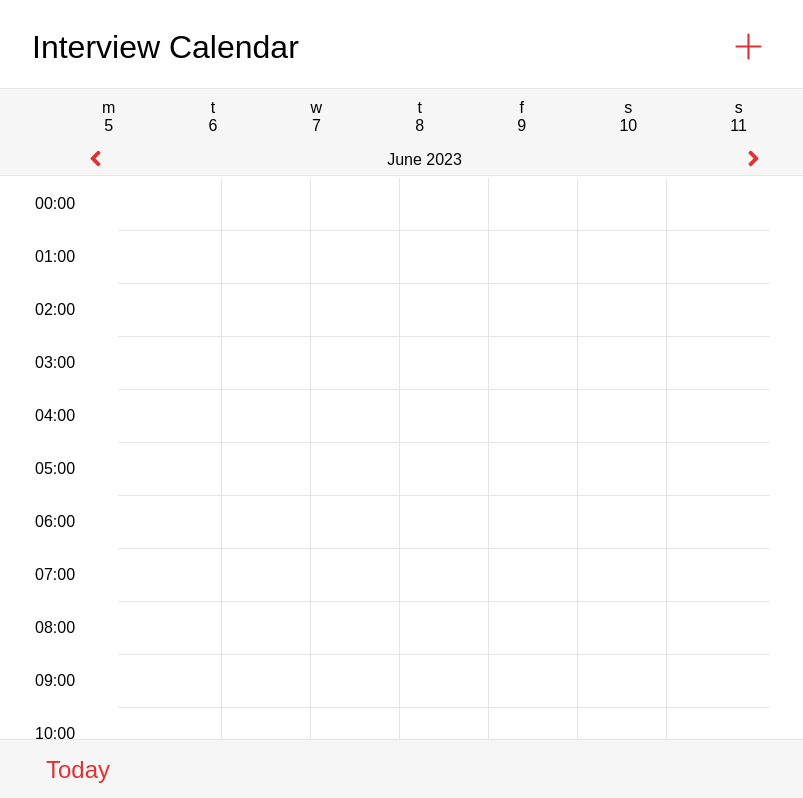
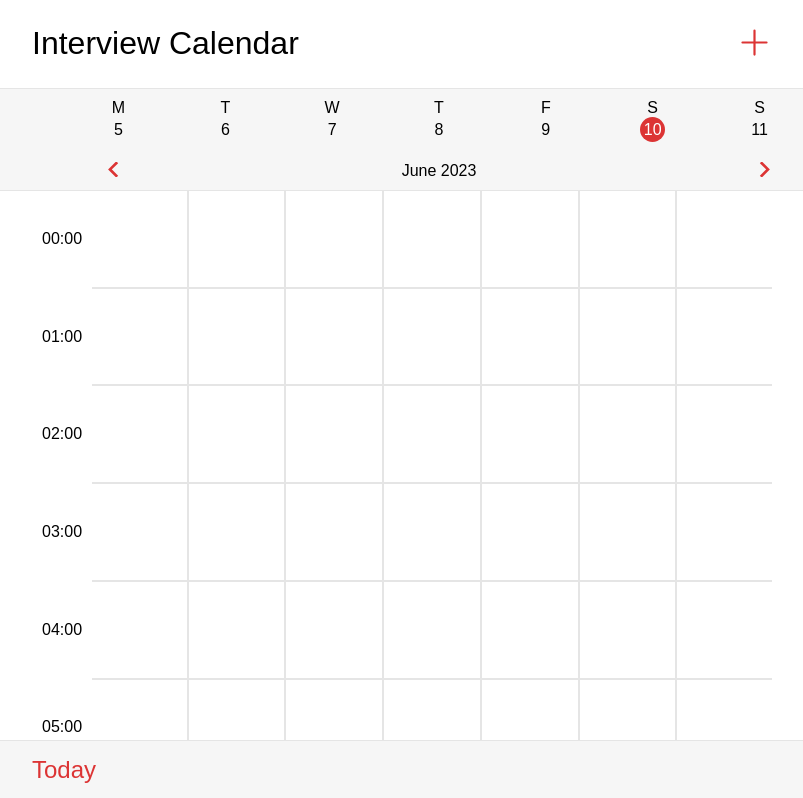
Before and after one commit to Cobalt-A/react-calendar-prompt, a React (Create React App) app: page / in a window 1280 px wide. Shown: the top 798 px of the page, without its empty margins (238-1041 px from the left). Built offline with nearby package versions, Linux system fonts and the light colour scheme.

Commit message:
feat: add local storage memory

```diff
--- a/src/App.tsx
+++ b/src/App.tsx
@@ -1,16 +1,24 @@
 import React, { FC } from "react";
 import Layout from "./layout/Layout";
 import Calendar from "./pages/Calendar";
-import styled, { createGlobalStyle } from "styled-components";
+import { createGlobalStyle } from "styled-components";
 
 const GlobalStyles = createGlobalStyle`
   body {
     font-family: Arial, Helvetica, sans-serif;
+    min-width: 320px;
+    overflow-x: hidden;
+    margin-bottom: 60px;
   }
   button {
     border: none;
     background: none;
     cursor: pointer;
+  }
+  * {
+    margin: 0;
+    padding: 0;
+    box-sizing: border-box;
   }
 `;
 
--- a/src/components/Calendar/CalendarBottomMenu/CalendarBottomMenu.tsx
+++ b/src/components/Calendar/CalendarBottomMenu/CalendarBottomMenu.tsx
@@ -17,13 +17,14 @@ const StyledContent = styled.div`
   background-color: #f6f6f6;
   border-top: 1px solid #e5e5e5;
   padding: 15px 0;
+  height: 60px;
 `;
 
 const CalendarBottomMenu: FC = () => {
   const { isShowDelete, events, focusEvent } = useAppSelector(
     (state) => state.calendarReducer
   );
-  const { setEvents, setShowDelete } = calendarSlice.actions;
+  const { setEvents, setShowDelete, setDate } = calendarSlice.actions;
   const dispatch = useAppDispatch();
 
   const deleteClickHandler = (): void => {
@@ -32,11 +33,15 @@ const CalendarBottomMenu: FC = () => {
     dispatch(setShowDelete(false));
   };
 
+  const todayClickHandler = (): void => {
+    dispatch(setDate(new Date().getTime()));
+  };
+
   return (
     <StyledContent>
       <Container>
         <Row>
-          <StyledButton>Today</StyledButton>
+          <StyledButton onClick={todayClickHandler}>Today</StyledButton>
           {isShowDelete && (
             <StyledButton onClick={deleteClickHandler}>Delete</StyledButton>
           )}
--- a/src/components/Calendar/CalendarHeader/CalendarHeader.tsx
+++ b/src/components/Calendar/CalendarHeader/CalendarHeader.tsx
@@ -5,6 +5,11 @@ import styled from "styled-components";
 import { BsPlusLg } from "react-icons/bs";
 import { useAppSelector, useAppDispatch } from "../../../hooks/redux";
 import { calendarSlice } from "../../../store/reducers/calendar";
+
+const StyledHeader = styled.header`
+  padding: 25px 0;
+  overflow: hidden;
+`;
 
 const StyledButton = styled.button`
   background: none;
@@ -25,7 +30,7 @@ const CalendarHeader: FC = () => {
   };
 
   return (
-    <header>
+    <StyledHeader>
       <Container>
         <Row>
           <StyledTitle>Interview Calendar</StyledTitle>
@@ -34,7 +39,7 @@ const CalendarHeader: FC = () => {
           </StyledButton>
         </Row>
       </Container>
-    </header>
+    </StyledHeader>
   );
 };
 
--- a/src/components/Calendar/CalendarTimeTable/CalendarTimeTable.tsx
+++ b/src/components/Calendar/CalendarTimeTable/CalendarTimeTable.tsx
@@ -4,28 +4,43 @@ import styled from "styled-components";
 import { useAppSelector } from "../../../hooks/redux";
 import TableItem from "../../../ui/TableItem/TableItem";
 import { padTo2Digits } from "../../../utils/dates/dates";
+import Row from "../../../ui/Row/Row";
 
-const StyledTable = styled.table`
-  border-collapse: collapse;
-  width: 100%;
-  border: 2px solid white;
+const StyledSection = styled.div`
+  overflow: hidden;
 `;
 
-const StyledTableRow = styled.tr`
-  height: 50px;
+const StyledTable = styled.div`
+  width: 100%;
+  margin-top: -1px;
+  margin-bottom: -1px;
 `;
 
-const StyledTimeTD = styled.td`
-  width: 80px;
-  border: 2px solid white;
+const StyledTableRow = styled.div`
+  width: 100%;
+  overflow: hidden;
+`;
+
+const StyledTableRow2 = styled.div`
+  display: flex;
+  margin-right: -2px;
+  margin-left: -2px;
+`;
+
+const StyledTimeItem = styled.div`
+  display: flex;
+  align-items: center;
+  justify-content: center;
+  padding: 0 10px;
 `;
 
 const CalendarTimeTable: FC = () => {
   const { week, hours } = useAppSelector((state) => state.calendarReducer);
 
   return (
-    <Container>
-      <StyledTable>
+    <StyledSection>
+      <Container>
+        {/* <StyledTable>
         <tbody>
           {hours.map((hour) => (
             <StyledTableRow key={hour}>
@@ -38,8 +53,25 @@ const CalendarTimeTable: FC = () => {
             </StyledTableRow>
           ))}
         </tbody>
-      </StyledTable>
-    </Container>
+      </StyledTable> */}
+        <StyledTable>
+          {hours.map((hour) => (
+            <Row key={hour}>
+              <StyledTimeItem>
+                {padTo2Digits(new Date(hour).getHours())}:00
+              </StyledTimeItem>
+              <StyledTableRow>
+                <StyledTableRow2>
+                  {week.map((day, i) => (
+                    <TableItem id={hour + i} key={hour + i} />
+                  ))}
+                </StyledTableRow2>
+              </StyledTableRow>
+            </Row>
+          ))}
+        </StyledTable>
+      </Container>
+    </StyledSection>
   );
 };
 
--- a/src/components/Calendar/CalendarWeeks/CalendarWeeks.tsx
+++ b/src/components/Calendar/CalendarWeeks/CalendarWeeks.tsx
@@ -5,29 +5,47 @@ import styled from "styled-components";
 import { weekNames, monthsNames } from "../../../utils/dates/dates";
 import { useAppSelector, useAppDispatch } from "../../../hooks/redux";
 import { calendarSlice } from "../../../store/reducers/calendar";
-import { FaAngleRight, FaAngleLeft } from "react-icons/fa";
+import { TfiAngleRight, TfiAngleLeft } from "react-icons/tfi";
 
 const StyledContent = styled.div`
-  margin-left: 45px;
+  margin-left: 10%;
 `;
 
 const StyledDay = styled.div`
   display: flex;
   flex-direction: column;
   align-items: center;
-  padding: 10px 25px;
+  padding: 10px 0;
 `;
 
 const StyledColumn = styled.div`
   display: flex;
   flex-direction: column;
   justify-content: center;
+  padding: 10px 0;
 `;
 
-const StyledBackgroud = styled.div`
+const StyledBackground = styled.div`
   background-color: #f6f6f6;
   border-top: 1px solid #e5e5e5;
   border-bottom: 1px solid #e5e5e5;
+`;
+
+interface StyledSpanProps {
+  active: string;
+}
+
+const StyledBlock = styled.div<StyledSpanProps>`
+  background-color: ${(props) => (props.active === "true" ? `#dc3434` : `inherit`)};
+  border-radius: 100%;
+  color: ${(props) => (props.active === "true" ? `#fff` : `#000`)};
+  display: flex;
+  align-items: center;
+  justify-content: center;
+  text-align: center;
+  height: 25px;
+  width: 25px;
+  padding: 5px;
 `;
 
 const CalendarWeeks: FC = () => {
@@ -44,21 +62,23 @@ const CalendarWeeks: FC = () => {
   };
 
   return (
-    <StyledBackgroud>
+    <StyledBackground>
       <Container>
         <StyledContent>
           <Row>
             {week.map((day, index) => (
               <StyledDay key={index}>
                 <span>{weekNames[index]}</span>
-                <span>{new Date(day.day).getDate()}</span>
+                <StyledBlock active={String(day.isCurrentDay)}>
+                  <span>{new Date(day.day).getDate()}</span>
+                </StyledBlock>
               </StyledDay>
             ))}
           </Row>
           <Row>
             <StyledColumn>
               <button onClick={prevClickHandler}>
-                <FaAngleLeft color="#dc3434" size={25} />
+                <TfiAngleLeft color="#dc3434" size={15} strokeWidth={2} />
               </button>
             </StyledColumn>
             <StyledColumn>
@@ -69,13 +89,13 @@ const CalendarWeeks: FC = () => {
             </StyledColumn>
             <StyledColumn>
               <button onClick={nextClickHandler}>
-                <FaAngleRight color="#dc3434" size={25} />
+                <TfiAngleRight color="#dc3434" size={15} strokeWidth={2} />
               </button>
             </StyledColumn>
           </Row>
         </StyledContent>
       </Container>
-    </StyledBackgroud>
+    </StyledBackground>
   );
 };
 
--- a/src/store/reducers/calendar.ts
+++ b/src/store/reducers/calendar.ts
@@ -16,7 +16,7 @@ const initialState: CalendarState = {
   date: new Date().getTime(),
   hours: getHours(new Date()),
   focusEvent: 0,
-  events: [],
+  events: JSON.parse(String(localStorage.getItem("events"))) || [],
   isShowDelete: false,
 };
 
@@ -31,6 +31,7 @@ export const calendarSlice = createSlice({
     },
     setEvents: (state, action: PayloadAction<number[]>) => {
       state.events = action.payload;
+      localStorage.setItem("events", JSON.stringify(action.payload));
     },
     setFocusEvent: (state, action: PayloadAction<number>) => {
       state.focusEvent = action.payload;
--- a/src/ui/TableItem/TableItem.tsx
+++ b/src/ui/TableItem/TableItem.tsx
@@ -3,26 +3,30 @@ import styled from "styled-components";
 import { useAppSelector, useAppDispatch } from "../../hooks/redux";
 import { calendarSlice } from "../../store/reducers/calendar";
 
-const StyledTD = styled.td`
+const StyledTableItem = styled.div`
   border: 1px solid #e5e5e5;
   width: inherit;
   height: inherit;
+  width: calc(100% / 7);
 `;
 
 interface StyledItemProps {
-  isActive: boolean;
+  active: string;
 }
 
 const StyledItem = styled.div<StyledItemProps>`
-  background-color: ${(props) => (props.isActive ? `#ebebfe` : `#fff`)};
-  height: 100%;
+  background-color: ${(props) => (props.active === "true" ? `#ebebfe` : `#fff`)};
+  aspect-ratio: 1/1;
+  border: 2px solid white;
   transition: 0.3s;
   cursor: pointer;
   &:hover {
-    background-color: ${(props) => (props.isActive ? `#ebebfe` : `#ebebfe84`)};
+    background-color: ${(props) =>
+      props.active === "true" ? `#ebebfe` : `#ebebfe6b`};
   }
   &:focus {
-    background-color: ${(props) => (props.isActive ? `#ebebfe` : `#ebebfe84`)};
+    background-color: ${(props) =>
+      props.active === "true" ? `#ebebfe` : `#ebebfe6b`};
   }
 `;
 
@@ -42,14 +46,14 @@ const TableItem: FC<TableItemProps> = ({ id }) => {
   };
 
   return (
-    <StyledTD>
+    <StyledTableItem>
       <StyledItem
-        isActive={isActive}
+        active={String(isActive)}
         onClick={clickHandler}
         data-id={id}
         tabIndex={0}
       ></StyledItem>
-    </StyledTD>
+    </StyledTableItem>
   );
 };
 
--- a/src/utils/dates/dates.ts
+++ b/src/utils/dates/dates.ts
@@ -4,6 +4,7 @@ export const getWeekByDate = (date: Date): IDay[] => {
   return Array(7)
   .fill(new Date(date))
   .map((el, idx) => {
+    el.setHours(-24);
     const day = new Date(el.setDate(el.getDate() - el.getDay() + idx + 1));
     if (day.getDate() === new Date().getDate()) {
       return { isCurrentDay: true, day: day.getTime() };
@@ -14,6 +15,8 @@ export const getWeekByDate = (date: Date): IDay[] => {
 
 export const getHours = (date: Date): number[] => {
   date.setMinutes(0);
+  date.setSeconds(0);
+  date.setMilliseconds(0);
   date.setHours(0);
   return Array(24)
   .fill(new Date(date))
@@ -26,7 +29,7 @@ export const padTo2Digits = (num: number) => {
   return num.toString().padStart(2, "0");
 };
 
-export const weekNames = ["m", "t", "w", "t", "f", "s", "s"];
+export const weekNames = ["M", "T", "W", "T", "F", "S", "S"];
 
 export const monthsNames = [
   "January",
```
